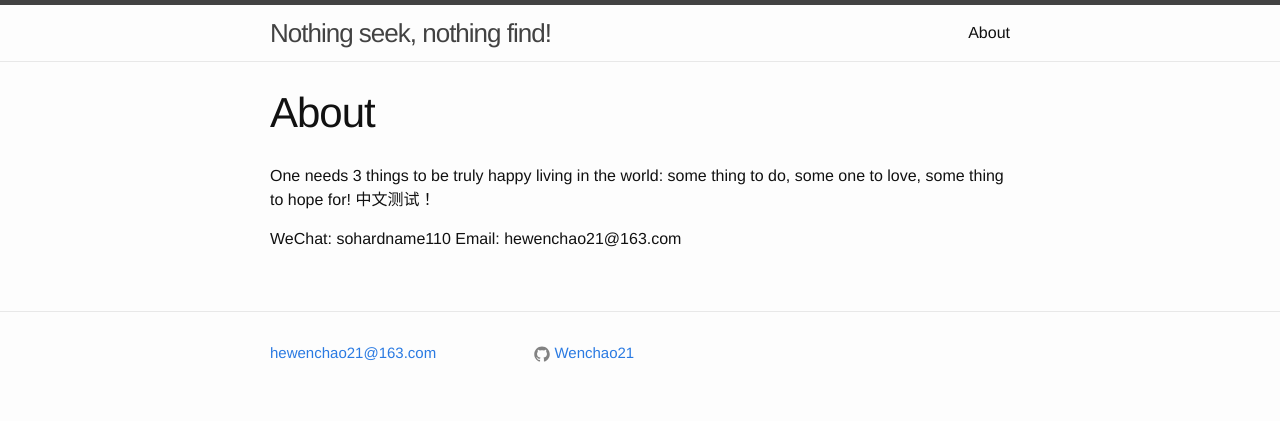
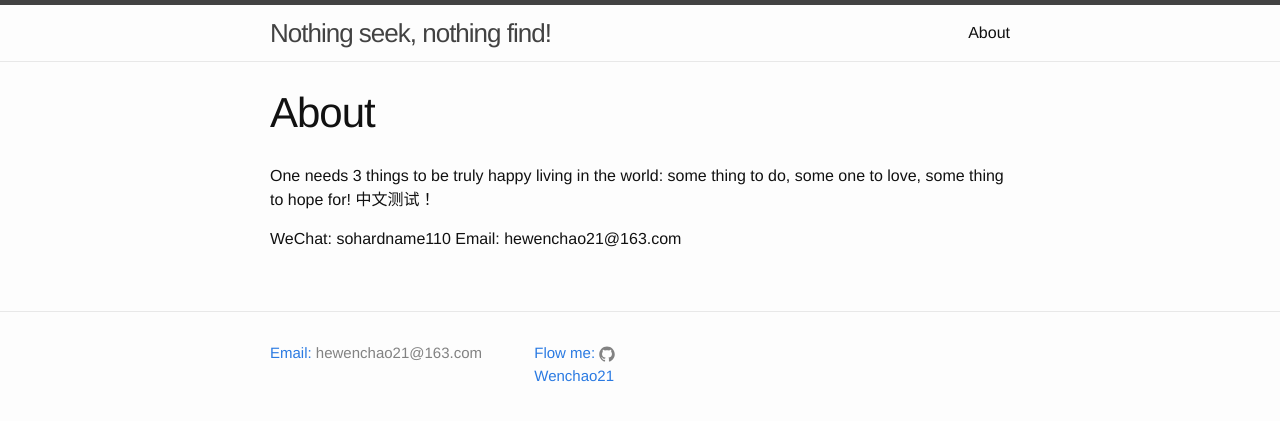
Before and after one commit to Wenchao21/Wenchao21.github.io, a Jekyll site: the page built from about.md, in a window 1280 px wide. Shown: the top 421 px of the page. Built offline with Jekyll 4.4.1, drawn with Linux system fonts in a browser that asks for light colours.

Commit message:
Update footer.html
add some text.

```diff
--- a/_includes/footer.html
+++ b/_includes/footer.html
@@ -6,7 +6,7 @@
     <div class="footer-col-wrapper">
       <div class="footer-col footer-col-1">
         <ul class="contact-list">
-          <li><a href="mailto:{{ site.email }}">{{ site.email }}</a></li>
+          <li><a href="mailto:{{ site.email }}"><a>Email: </a>{{ site.email }}</a></li>
         </ul>
       </div>
 
@@ -14,7 +14,7 @@
         <ul class="social-media-list">
           {% if site.github_username %}
           <li>
-            {% include icon-github.html username=site.github_username %}
+            <a>Flow me: </a>{% include icon-github.html username=site.github_username %}
           </li>
           {% endif %}
 <!--
```
